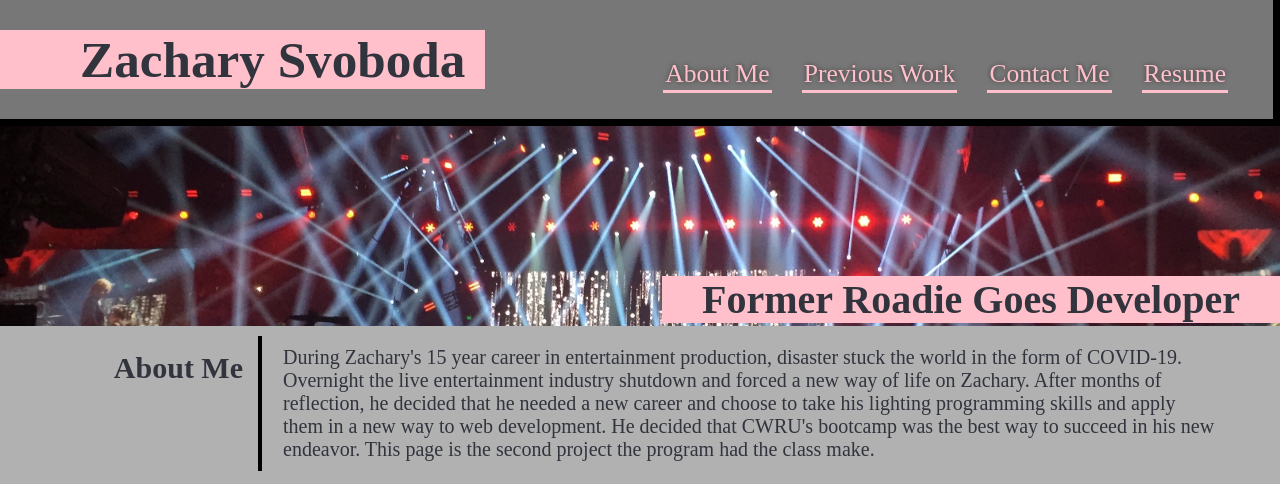
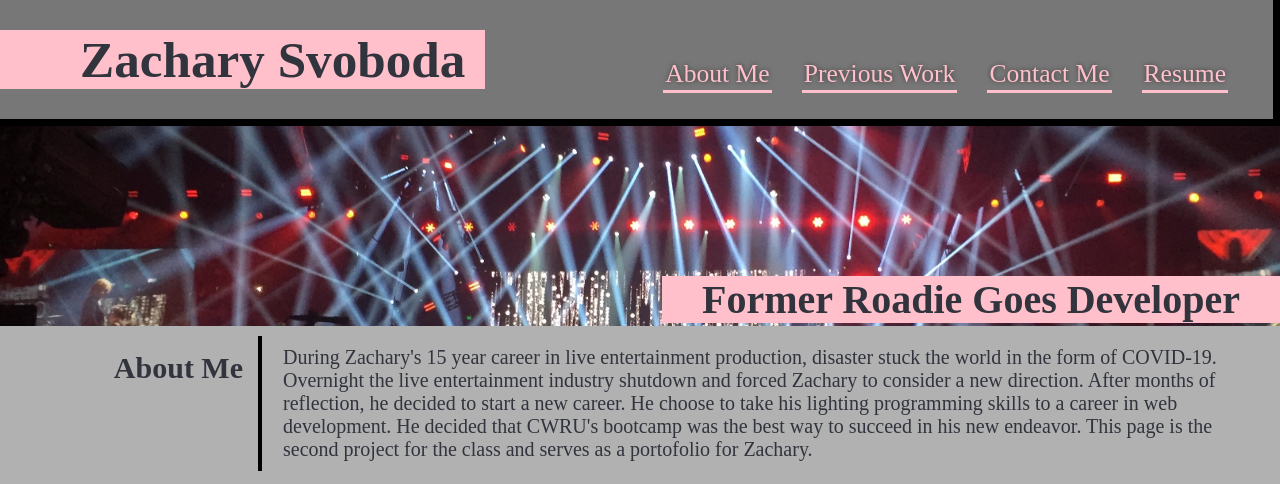
Before and after one commit to Zsvoboda87/Portfolio, a plain HTML site: page index.html in a window 1280 px wide. Shown: the top 484 px of the page. Drawn offline with Linux system fonts and the light colour scheme; grey boxes are pictures that could not be loaded.

Commit message:
update bio

```diff
--- a/index.html
+++ b/index.html
@@ -30,10 +30,11 @@
         <!--About Me section-->
         <h2 id="about-me" class="section-title">About Me</h2>
         <div class="about-me-text">
-            During Zachary's 15 year career in entertainment production, disaster stuck the world in the form of COVID-19.
-            Overnight the live entertainment industry shutdown and forced a new way of life on Zachary.  After months
-            of reflection, he decided that he needed a new career and choose to take his lighting programming skills and apply them in a new way to web development.
-            He decided that CWRU's bootcamp was the best way to succeed in his new endeavor.  This page is the second project the program had the class make.
+            During Zachary's 15 year career in live entertainment production, disaster stuck the world in the form of COVID-19.
+            Overnight the live entertainment industry shutdown and forced Zachary to consider a new direction.  After months
+            of reflection, he decided to start a new career.  He choose to take his lighting programming skills to a career in web development.
+            He decided that CWRU's bootcamp was the best way to succeed in his new endeavor.  This page is the second project for the class and serves as a portofolio for
+            Zachary.
         </div>
         <!--Previous Work Section-->
         <h2 id="previous-work" class="section-title">Previous Work</h2>
```
